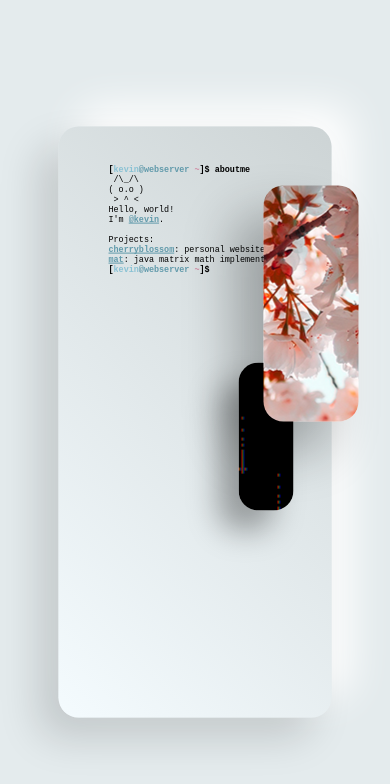
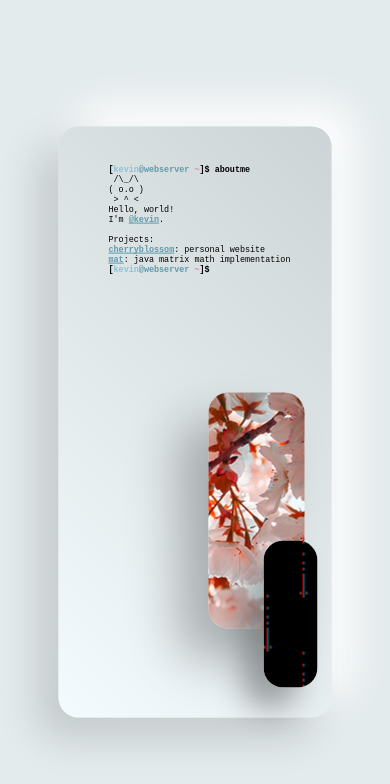
Before and after one commit to kevin/cherryblossom, a plain HTML site: page index.html in a window 390 px wide. Drawn offline with Linux system fonts and the light colour scheme; a web font is replaced by a local one.

Commit message:
move decorative windows for mobile friendliness

```diff
--- a/index.html
+++ b/index.html
@@ -41,9 +41,8 @@
 			<span class="bold">[<span class="color1">kevin</span><span class=color2>@webserver</span> <span class=color3>~</span>]$ </span><span id = "cursor">█</span><br>
 			</p>
 
+			<div class="window" id="flowers"></div>
 			<div class="window" id="matrix"></div>
-
-			<div class="window" id="flowers"></div>
 
 		</div>
 
--- a/styles.css
+++ b/styles.css
@@ -80,8 +80,8 @@ body {
 	position: absolute;
 	width: 35%;
 	height: 40%;
-	left: 75%;
-	top: 10%;
+	left: 55%;
+	top: 45%;
 
 	box-shadow: -30px 30px 50px #00000046;
 
@@ -94,8 +94,8 @@ body {
 	position: absolute;
 	width: 20%;
 	height: 25%;
-	left: 66%;
-	top: 40%;
+	left: 75%;
+	top: 70%;
 
 	box-shadow: -20px 20px 30px #00000056;
 
```
